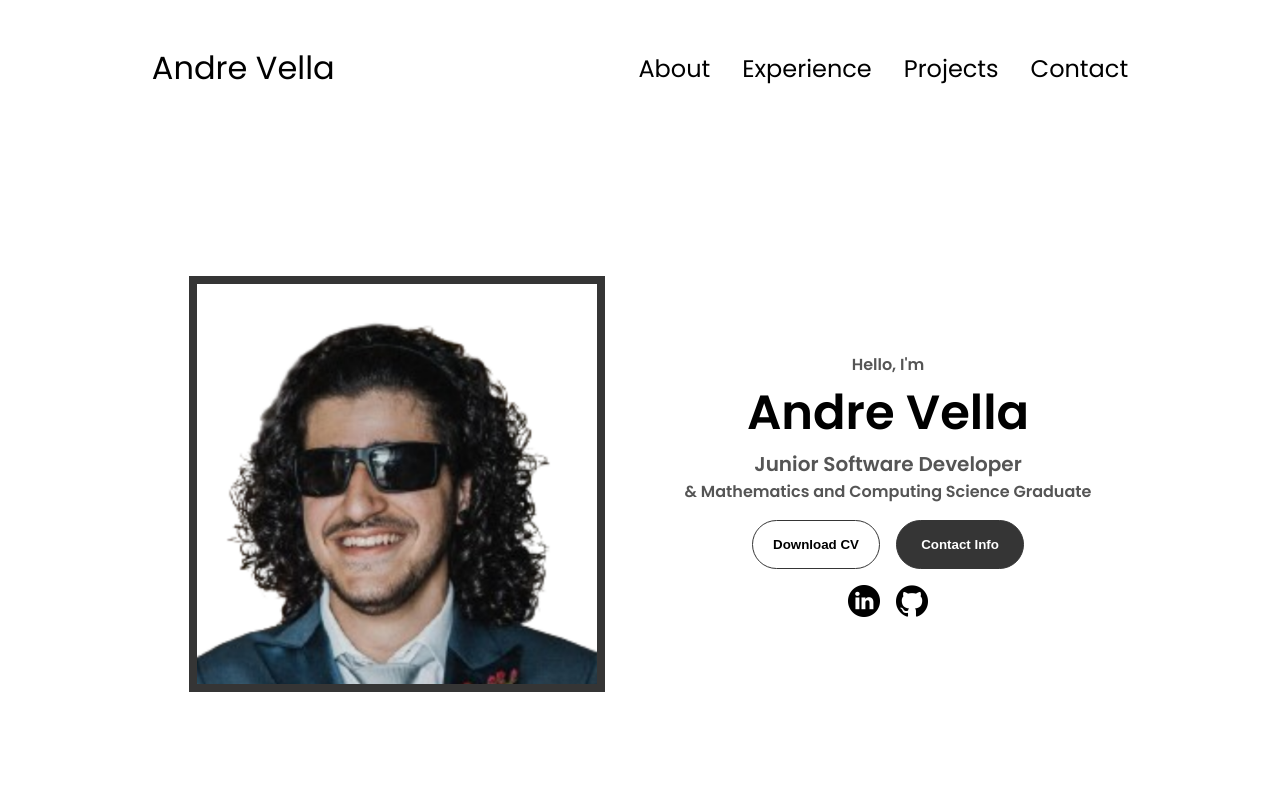
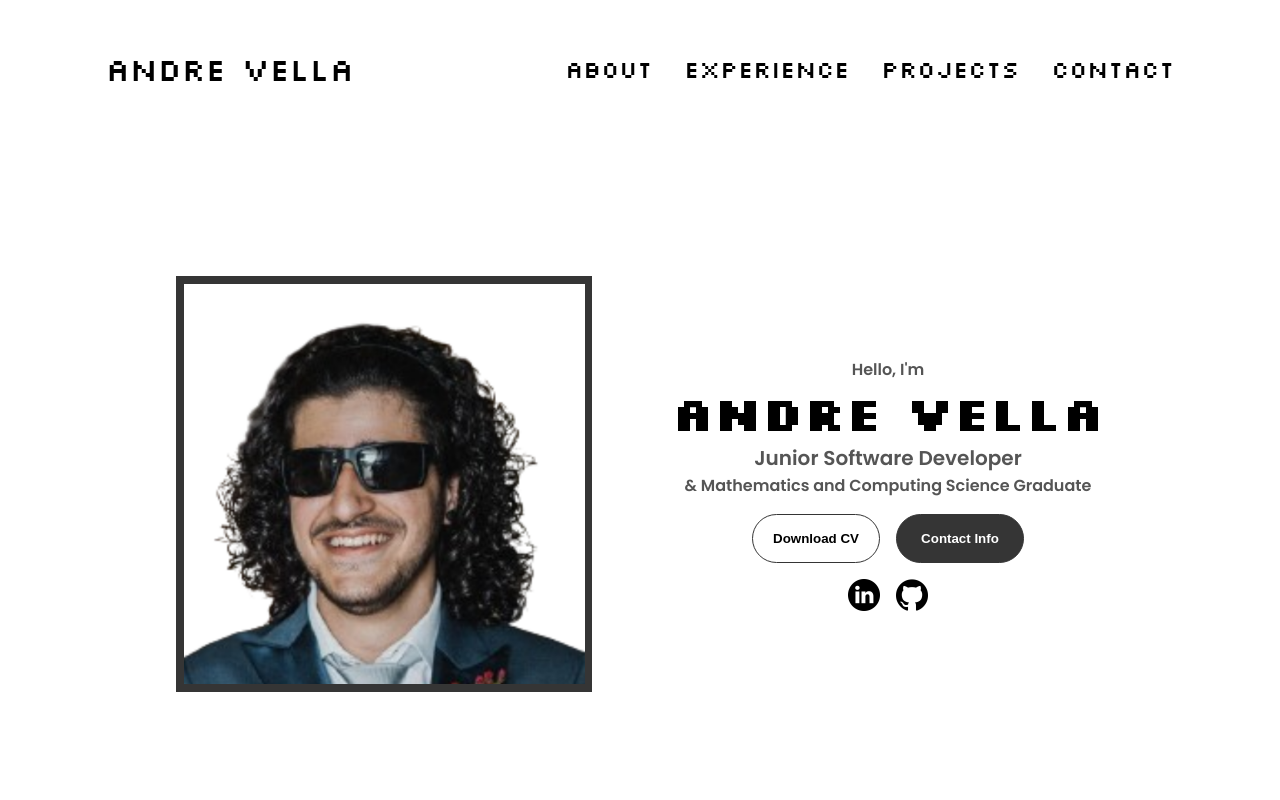
Before and after one commit to pestizz/JavaScript, a plain HTML site: page portofolio-website/index.html in a window 1280 px wide. Shown: the top 800 px of the page. Drawn offline with Linux system fonts and the light colour scheme.

Commit message:
chore: added font

```diff
--- a/portofolio-website/style.css
+++ b/portofolio-website/style.css
@@ -1,6 +1,7 @@
 /* GENERAL */
 
-@import url("https://fonts.googleapis.com/css2?family=Poppins:wght@300;400;500;600&display=swap");
+@import url("https://fonts.googleapis.com/css2?family=Poppins:wght@300;400;500;600&display=swap"); /**/
+@import url('https://fonts.googleapis.com/css2?family=Silkscreen:wght@400;700&display=swap');
 
 * {
   margin: 0;
@@ -8,8 +9,7 @@
 }
 
 body {
-  font-family: "Poppins", sans-serif;
-}
+  font-family: "Silkscreen", sans-serif;}
 
 html {
   scroll-behavior: smooth;
@@ -188,13 +188,16 @@ section {
 }
 
 .section__text__p1 {
+  font-family: "Poppins", sans-serif;
   text-align: center;
 }
 
 .section__text__p2 {
+  font-family: "Poppins", sans-serif;
   font-size: 1.25rem;
 }
 .section__text__p3 {
+    font-family: "Poppins", sans-serif;
     font-size: 1rem;
     margin-bottom: 1rem;
   }
```
